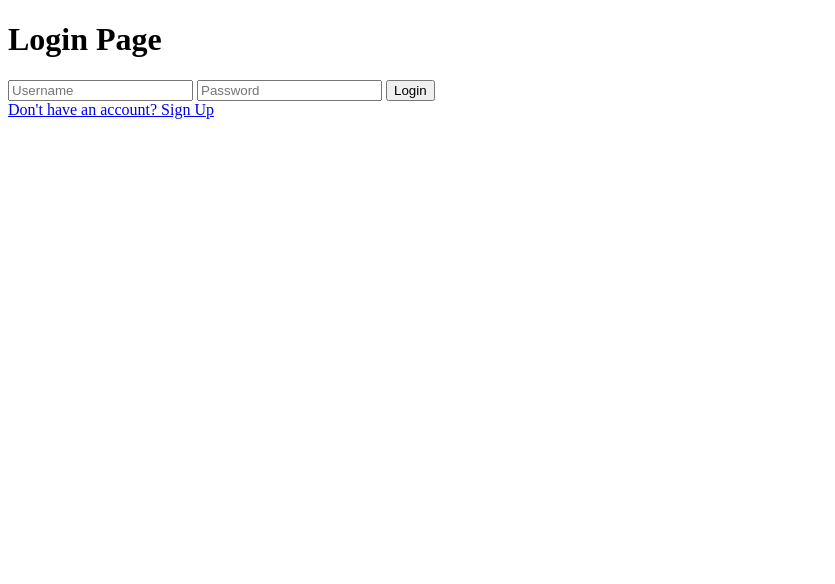
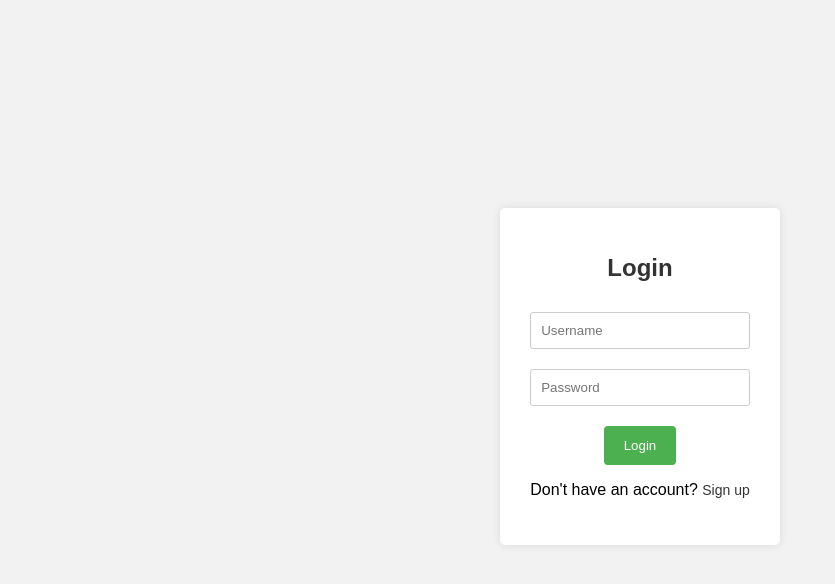
Before and after one commit to xahinds2/Nautica, a Flask app: page /login in a window 1280 px wide. Shown: the top 584 px of the page, without its empty margins (0-835 px from the left). Run offline with Flask 3, Linux system fonts and the light colour scheme.

```diff
--- a/app.py
+++ b/app.py
@@ -24,6 +24,10 @@ class User(db.Model, UserMixin):
     username = db.Column(db.String(20), nullable=False, unique=True)
     password = db.Column(db.String(80), nullable=False)
 
+    def __init__(self, username, password):
+        self.username = username
+        self.password = password
+
 
 @login_manager.user_loader
 def load_user(user_id):
@@ -37,34 +41,41 @@ def home():
 
 @app.route('/login', methods=['GET', 'POST'])
 def login():
-    form = LoginForm()
+    if request.method == 'POST':
 
-    if form.validate_on_submit():
-        user = User.query.filter_by(username=form.username.data).first()
+        username = request.form['username']
+        password = request.form['password']
+
+        user = User.query.filter_by(username=username).first()
         if user:
-            if bcrypt.check_password_hash(user.password, form.password.data):
+            if bcrypt.check_password_hash(user.password, password):
                 login_user(user)
                 return redirect(url_for('dashboard'))
 
-    return render_template('login.html', form=form)
+        return render_template('login.html')
+
+    return render_template('login.html')
 
 
-@ app.route('/signup', methods=['GET', 'POST'])
+@app.route('/signup', methods=['GET', 'POST'])
 def signup():
-    form = RegisterForm()
+    if request.method == 'POST':
 
-    previous_user = User.query.filter_by(username=form.username.data).first()
-    if previous_user:
-        return render_template('signup.html', form=form)
+        username = request.form['username']
+        password = request.form['password']
 
-    if form.validate_on_submit():
-        hashed_password = bcrypt.generate_password_hash(form.password.data)
-        new_user = User(username=form.username.data, password=hashed_password)
+        previous_user = User.query.filter_by(username=username).first()
+        if previous_user:
+            return render_template('signup.html')
+
+        hashed_password = bcrypt.generate_password_hash(password)
+        new_user = User(username=username, password=hashed_password)
         db.session.add(new_user)
         db.session.commit()
+
         return redirect(url_for('login'))
 
-    return render_template('signup.html', form=form)
+    return render_template('signup.html')
 
 
 @app.route('/logout', methods=['GET', 'POST'])
--- a/templates/login.html
+++ b/templates/login.html
@@ -1,24 +1,79 @@
 <!DOCTYPE html>
-<html lang="en">
+<html>
+<head>
+  <title>Login</title>
+  <style>
+    body {
+      font-family: Arial, sans-serif;
+      background-color: #f2f2f2;
+      text-align: center;
+    }
 
-<head>
-    <meta charset="UTF-8">
-    <meta http-equiv="X-UA-Compatible" content="IE=edge">
-    <meta name="viewport" content="width=device-width, initial-scale=1.0">
-    <title>Login</title>
+    .container {
+      display: inline-block;
+      margin-top: 200px;
+      padding: 30px;
+      background-color: #fff;
+      border-radius: 5px;
+      box-shadow: 0 0 10px rgba(0, 0, 0, 0.1);
+    }
+
+    h1 {
+      color: #333;
+      font-size: 24px;
+      margin-bottom: 30px;
+    }
+
+    input[type="text"],
+    input[type="password"] {
+      width: 100%;
+      padding: 10px;
+      margin-bottom: 20px;
+      border: 1px solid #ccc;
+      border-radius: 3px;
+      box-sizing: border-box;
+    }
+
+    input[type="submit"] {
+      background-color: #4CAF50;
+      color: white;
+      padding: 12px 20px;
+      border: none;
+      border-radius: 4px;
+      cursor: pointer;
+    }
+
+    input[type="submit"]:hover {
+      background-color: #45a049;
+    }
+
+    .signup-link {
+      margin-top: 10px;
+    }
+
+    .signup-link a {
+      color: #333;
+      text-decoration: none;
+      font-size: 14px;
+    }
+
+    .signup-link a:hover {
+      color: #4CAF50;
+    }
+
+  </style>
 </head>
-
 <body>
-    <h1>Login Page</h1>
-
-    <form method="POST" action="">
-        {{ form.hidden_tag() }}
-        {{ form.username }}
-        {{ form.password }}
-        {{ form.submit }}
+  <div class="container">
+    <h1>Login</h1>
+    <form action="/login" method="post">
+      <input type="text" name="username" placeholder="Username" required><br>
+      <input type="password" name="password" placeholder="Password" required><br>
+      <input type="submit" value="Login">
     </form>
-
-    <a href="{{ url_for('signup') }}">Don't have an account? Sign Up</a>
+    <div class="signup-link">
+      <p>Don't have an account? <a href="/signup">Sign up</a></p>
+    </div>
+  </div>
 </body>
-
 </html>
```
Also changed, not shown: templates/signup.html (+56 -17 lines).
